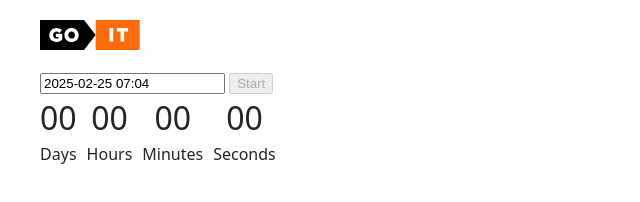
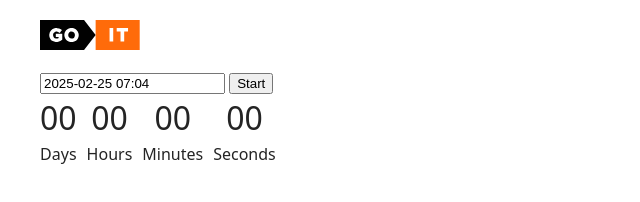
Before and after one commit to chernichenko/goit-advancedjs-hw-02, a plain HTML site: page 1-timer.html in a window 1280 px wide. Shown: the full height of the page, 0-640 px from the left. Drawn offline with Linux system fonts and the light colour scheme.

Commit message:
Deploying to gh-pages from @ chernichenko/goit-advancedjs-hw-02@3a038c047324cae078122e36779d5f5f3831ecc0 🚀

```diff
--- a/1-timer.html
+++ b/1-timer.html
@@ -37,10 +37,8 @@
 
   <main>
     <div class="container">
-      <div>
-        <input type="text" id="datetime-picker" />
-        <button type="button" id="start-button" data-start disabled>Start</button>
-      </div>
+      <input type="text" id="datetime-picker" />
+      <button type="button" data-start>Start</button>
 
       <div class="timer">
         <div class="field">
--- a/1-timer.js
+++ b/1-timer.js
@@ -1,2 +1,2 @@
-import"./assets/modulepreload-polyfill-B5Qt9EMX.js";/* empty css                      */import{f as l,i as f}from"./assets/vendor-BbbuE1sJ.js";let r;l("#datetime-picker",{enableTime:!0,time_24hr:!0,defaultDate:new Date,minuteIncrement:1,onClose(t){r=t[0],r<new Date?(document.getElementById("start-button").disabled=!0,f.error({message:"Please choose a date in the future"})):document.getElementById("start-button").disabled=!1}});function e(t){return String(t).padStart(2,"0")}function y(t){const o=Math.floor(t/864e5),c=Math.floor(t%864e5/36e5),i=Math.floor(t%864e5%36e5/6e4),m=Math.floor(t%864e5%36e5%6e4/1e3);return{days:o,hours:c,minutes:i,seconds:m}}function h(){const n=r-new Date;if(n<=0){clearInterval(u);return}const{days:d,hours:a,minutes:s,seconds:o}=y(n);document.getElementById("days").textContent=e(d),document.getElementById("hours").textContent=e(a),document.getElementById("minutes").textContent=e(s),document.getElementById("seconds").textContent=e(o)}let u;document.getElementById("start-button").addEventListener("click",()=>{document.getElementById("start-button").disabled=!0,document.getElementById("datetime-picker").disabled=!0,u=setInterval(h,1e3)});
+import"./assets/modulepreload-polyfill-B5Qt9EMX.js";/* empty css                      */import{f as m,i as f}from"./assets/vendor-BbbuE1sJ.js";let r;m("#datetime-picker",{enableTime:!0,time_24hr:!0,defaultDate:new Date,minuteIncrement:1,onClose(e){r=e[0];const t=document.querySelector("[data-start]");r<new Date?(t.disabled=!0,f.error({message:"Please choose a date in the future"})):t.disabled=!1}});function n(e){return String(e).padStart(2,"0")}function y(e){const o=Math.floor(e/864e5),c=Math.floor(e%864e5/36e5),i=Math.floor(e%864e5%36e5/6e4),l=Math.floor(e%864e5%36e5%6e4/1e3);return{days:o,hours:c,minutes:i,seconds:l}}function h(){const t=r-new Date;if(t<=0){clearInterval(u);return}const{days:a,hours:d,minutes:s,seconds:o}=y(t);document.querySelector("[data-days]").textContent=n(a),document.querySelector("[data-hours]").textContent=n(d),document.querySelector("[data-minutes]").textContent=n(s),document.querySelector("[data-seconds]").textContent=n(o)}let u;document.querySelector("[data-start]").addEventListener("click",()=>{document.querySelector("[data-start]").disabled=!0,document.getElementById("datetime-picker").disabled=!0,u=setInterval(h,1e3)});
 //# sourceMappingURL=1-timer.js.map
```
Also changed, not shown: 2 other files.
